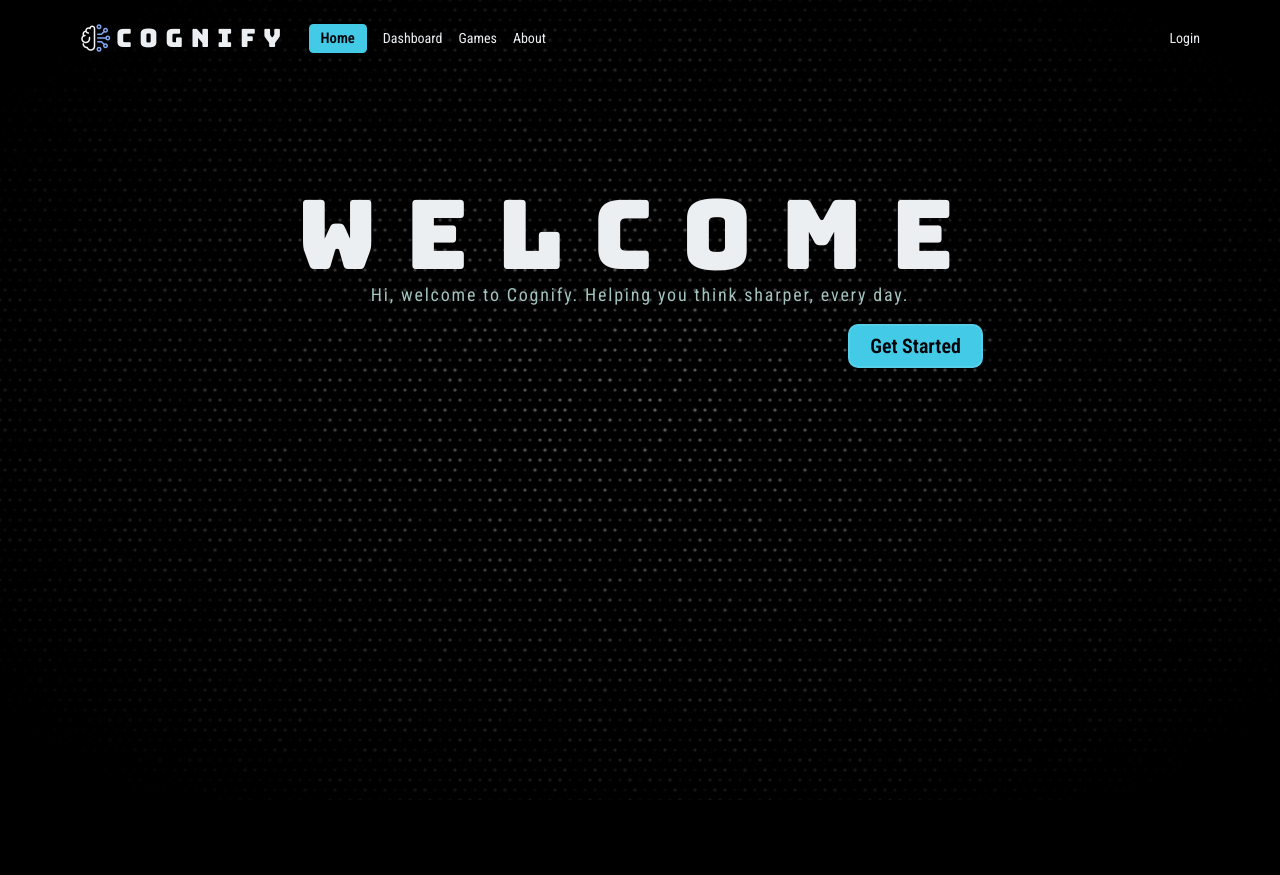
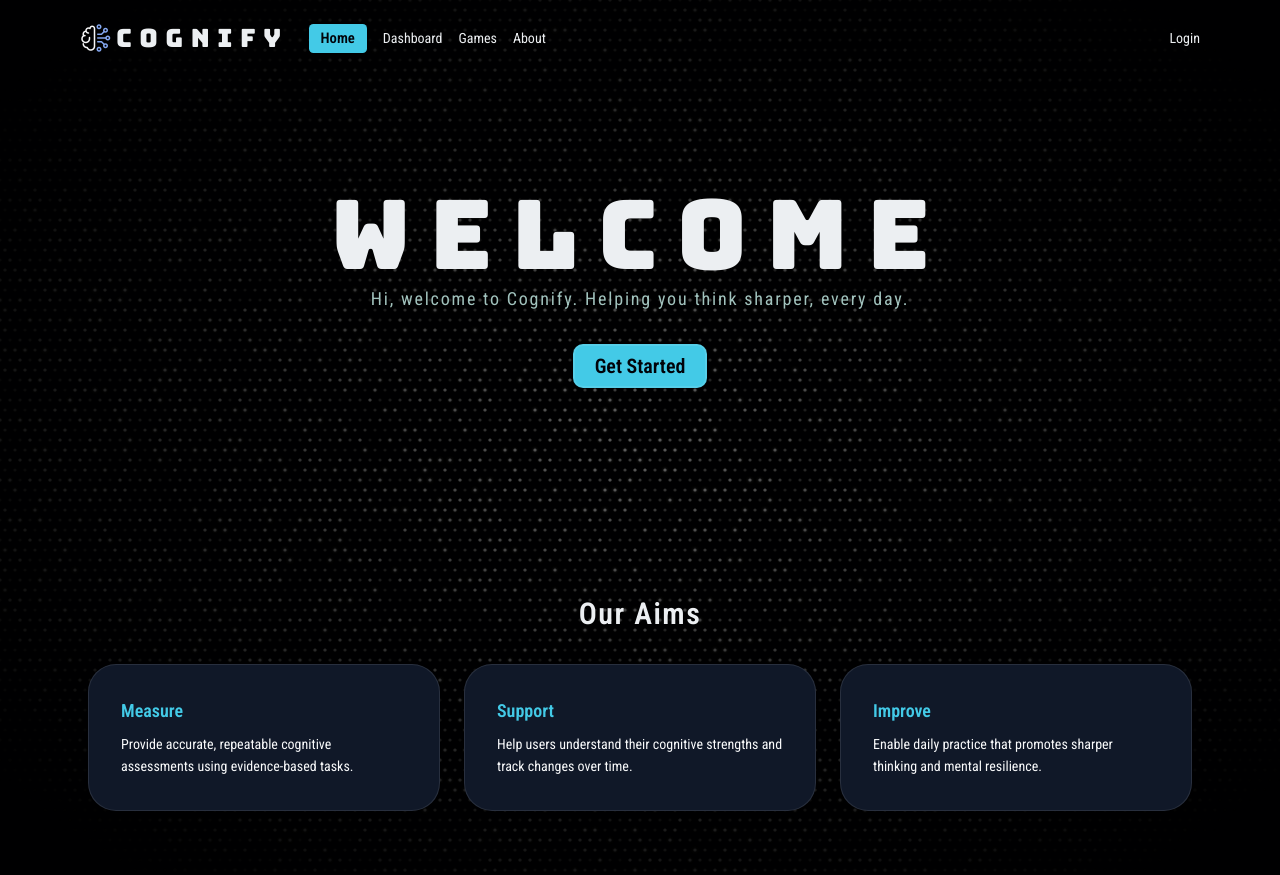
Before and after one commit to davidrapu/Cognify, a React app in the folder frontend/: page / in a window 1280 px wide. Before the commit the page ends 800 px from the top, so only its background shows below. Built offline with nearby package versions, Linux system fonts and the light colour scheme; the HTML template or start-up script is replaced by a standard one.

Commit message:
changing up the style

```diff
--- a/frontend/src/pages/Home/Hero.tsx
+++ b/frontend/src/pages/Home/Hero.tsx
@@ -3,19 +3,35 @@ import { useAuth } from "../../contexts/AuthContext/AuthContext";
 import { useNavigate } from "react-router-dom";
 
 export default function Hero() {
-  const {loggedIn} = useAuth();
-  const navigate = useNavigate()
+  const { loggedIn } = useAuth();
+  const navigate = useNavigate();
+
   return (
-    <section className="flex flex-col gap-y-4">
-      <div className="flex flex-col items-center justify-center">
-        <h1 className="text-8xl font-(family-name:--headings) tracking-[0.3em] text-foreground leading-[0.9] m-0 ">
+    <section className="flex flex-col items-center gap-y-6 md:gap-y-8">
+      <div className="flex flex-col items-center">
+        <h1 className="text-8xl font-(family-name:--headings) tracking-[0.2em] text-foreground leading-[0.9] m-0">
           WELCOME
         </h1>
-        <p className="m-0 pt-1 text-center text-lg text-(--secondary-text) tracking-widest leading-[1.4] ">
+        <p className="pt-2 text-center text-lg text-(--secondary-text) tracking-widest leading-[1.4]">
           Hi, welcome to Cognify. Helping you think sharper, every day.
         </p>
       </div>
-      <button onClick={() => navigate(loggedIn ? "/dashboard" : "/login")} className="self-end text-xl font-semibold tracking-[0.5] py-[0.3em] px-[1em] rounded-[0.5em] border-2 bg-primary text-primary-foreground cursor-pointer transition-shadow duration-200 ease-in-out hover:bg-primary/90 hover:shadow-sm "  >
+
+      <button
+        onClick={() => navigate(loggedIn ? "/dashboard" : "/login")}
+        className="
+          self-center
+          text-xl font-semibold
+          py-[0.3em] px-[1em]
+          rounded-[0.5em]
+          border-2
+          cursor-pointer
+          bg-primary text-primary-foreground
+          transition-shadow duration-200 ease-out
+          hover:bg-primary/90 hover:shadow-sm
+          focus-visible:outline-none focus-visible:ring-2 focus-visible:ring-primary/60
+        "
+      >
         Get Started
       </button>
     </section>
--- a/frontend/src/pages/Home/Home.tsx
+++ b/frontend/src/pages/Home/Home.tsx
@@ -24,7 +24,7 @@ export default function Home() {
         <Nav />
         <main className="flex flex-col gap-y-36 items-center mt-24">
           <Hero />
-          {/* <Aims /> */}
+          <Aims />
         </main>
       </div>
     </div>
```
